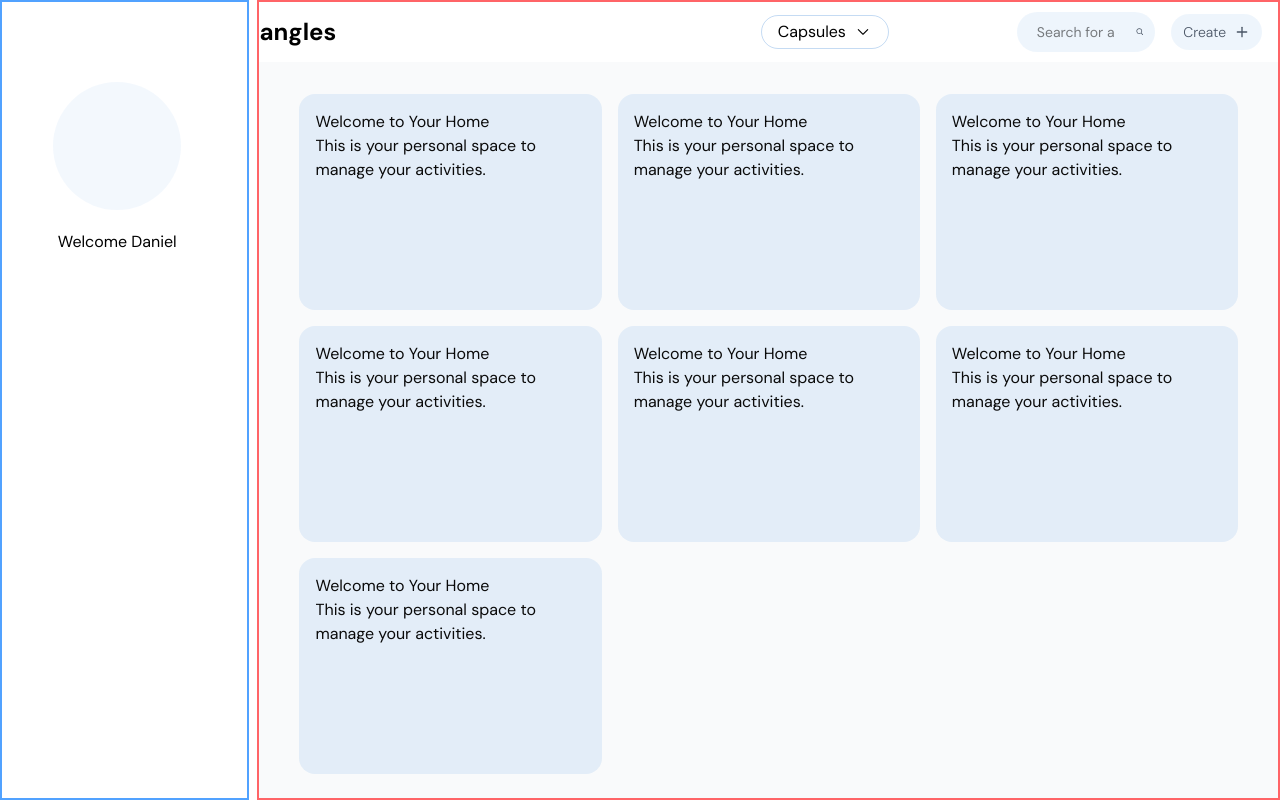
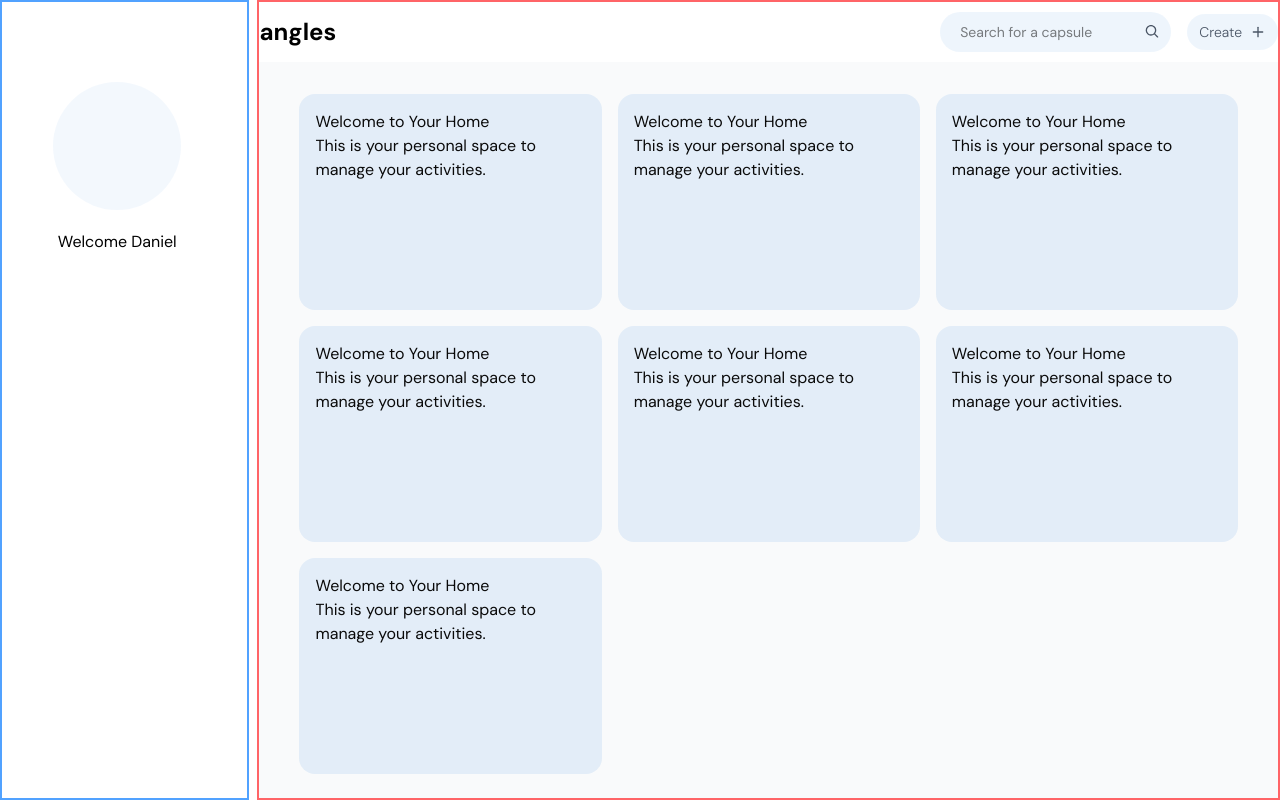
Before and after one commit to Eureka-Creatives/Snaprecka, a React (Vite) app in the folder frontend/: page /home in a window 1280 px wide. Built offline with nearby package versions, Linux system fonts and the light colour scheme.

Commit message:
fix: refactor Navbar component for improved layout and styling consistency

```diff
--- a/frontend/src/components/user/navbar.tsx
+++ b/frontend/src/components/user/navbar.tsx
@@ -1,4 +1,3 @@
-import { GoChevronDown } from "react-icons/go";
 import { CgSearch } from "react-icons/cg";
 import { FiPlus } from "react-icons/fi";
 import VaulDrawer from "./drawer";
@@ -10,17 +9,17 @@ export default function Navbar() {
   const [isOpen, setIsOpen] = useState(false);
 
   return (
-    <nav className="py-2.5 w-full pr-4 max-md:px-3 flex flex-row justify-between items-center font-dm bg-transparent text-black bg-white">
+    <nav className="py-2.5 w-full max-md:px-3 flex flex-row justify-between items-center font-dm text-black bg-white">
       <div className="">
         <h1 className="text-2xl max-md:text-xl font-bold text-black">angles</h1>
       </div>
-      <div className="flex flex-row items-center justify-between w-1/2 gap-32 max-md:gap-8">
-        <div className="flex items-center gap-2 cursor-pointer border border-soft-blue/50 px-4 py-1 rounded-full hover:bg-soft-blue/5 transition-colors duration-100 ease-out">
+      <div className="flex flex-row items-center justify-between w-full max-md:gap-8">
+        {/* <div className="flex items-center gap-2 cursor-pointer border border-soft-blue/50 px-4 py-1 rounded-full hover:bg-soft-blue/5 transition-colors duration-100 ease-out">
           <span className="text-base max-md:text-sm">Capsules</span>
           <GoChevronDown className="text-lg max-md:text-base" />
-        </div>
-        <ul className="flex items-center gap-4 max-md:gap-1">
-          <li className="cursor-pointer bg-soft-blue/15 px-3 py-2 flex items-center gap-2 rounded-full transition-colors duration-100 ease-out">
+        </div> */}
+        <ul className="flex items-center gap-4 max-md:gap-1 w-full justify-end">
+          <li className="cursor-pointer bg-soft-blue/15 px-3 py-2 flex items-center gap-2 rounded-full transition-colors duration-100 ease-out max-md:hidden">
             <div>
               <input
                 type="text"
```
